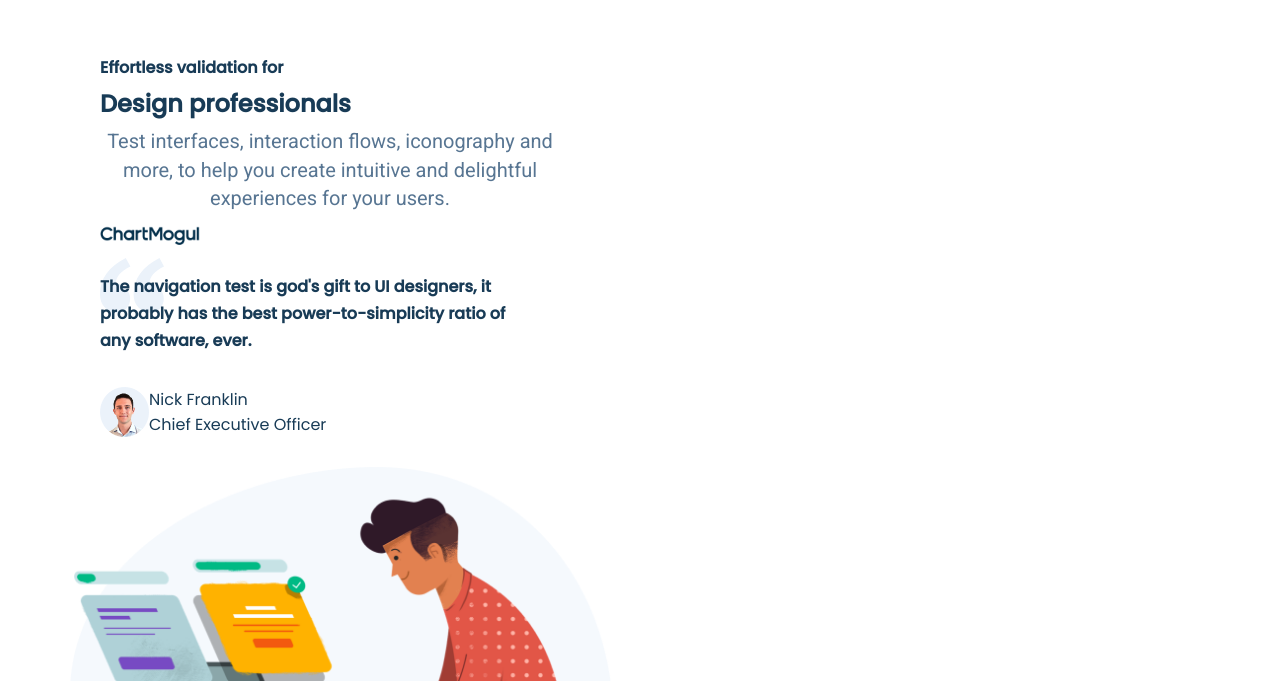
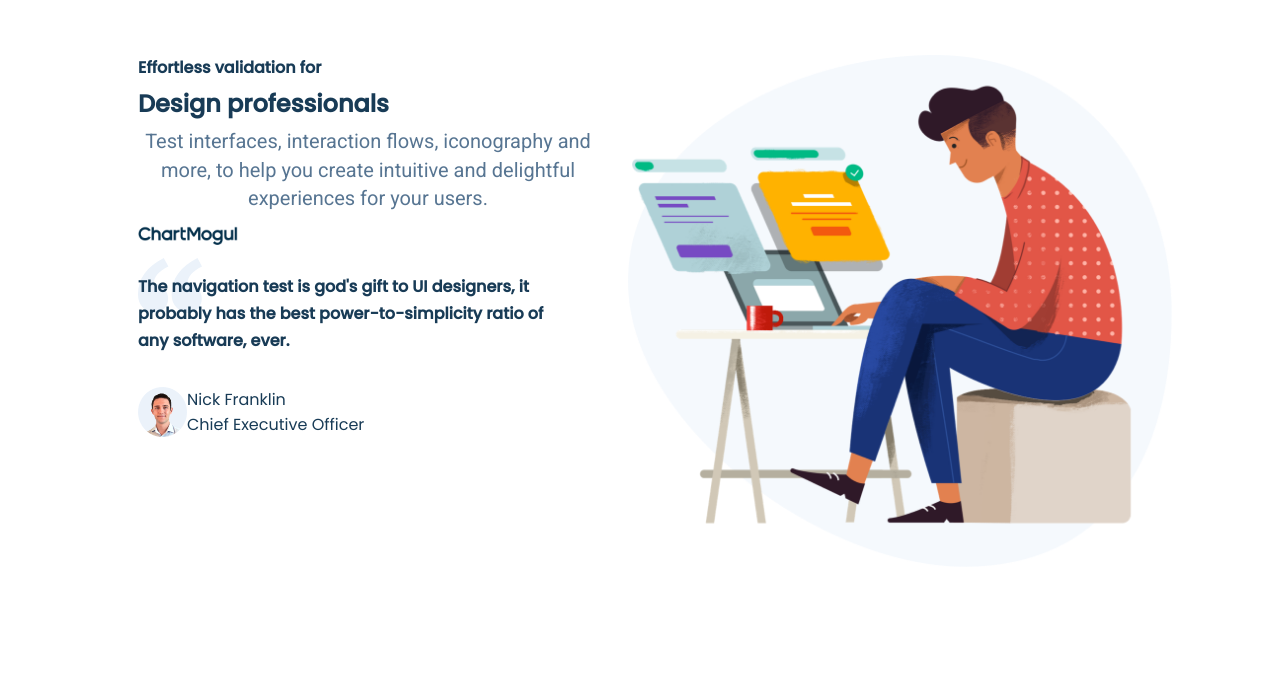
Before and after one commit to codewithahsanzahoor/basic-website-using-pure-html-and-css-flexbox-, a plain HTML site: page index.html in a window 1280 px wide. Shown: the part 2176-2857 px from the top of the page. Drawn offline with Linux system fonts and the light colour scheme.

Commit message:
second-big-feature-section changing

```diff
--- a/style.css
+++ b/style.css
@@ -236,7 +236,7 @@ ul {
 }
 
 #second-big-feature-section {
-	flex-direction: column-reverse;
+	flex-direction: row-reverse;
 }
 
 .features-header h2 {
```
